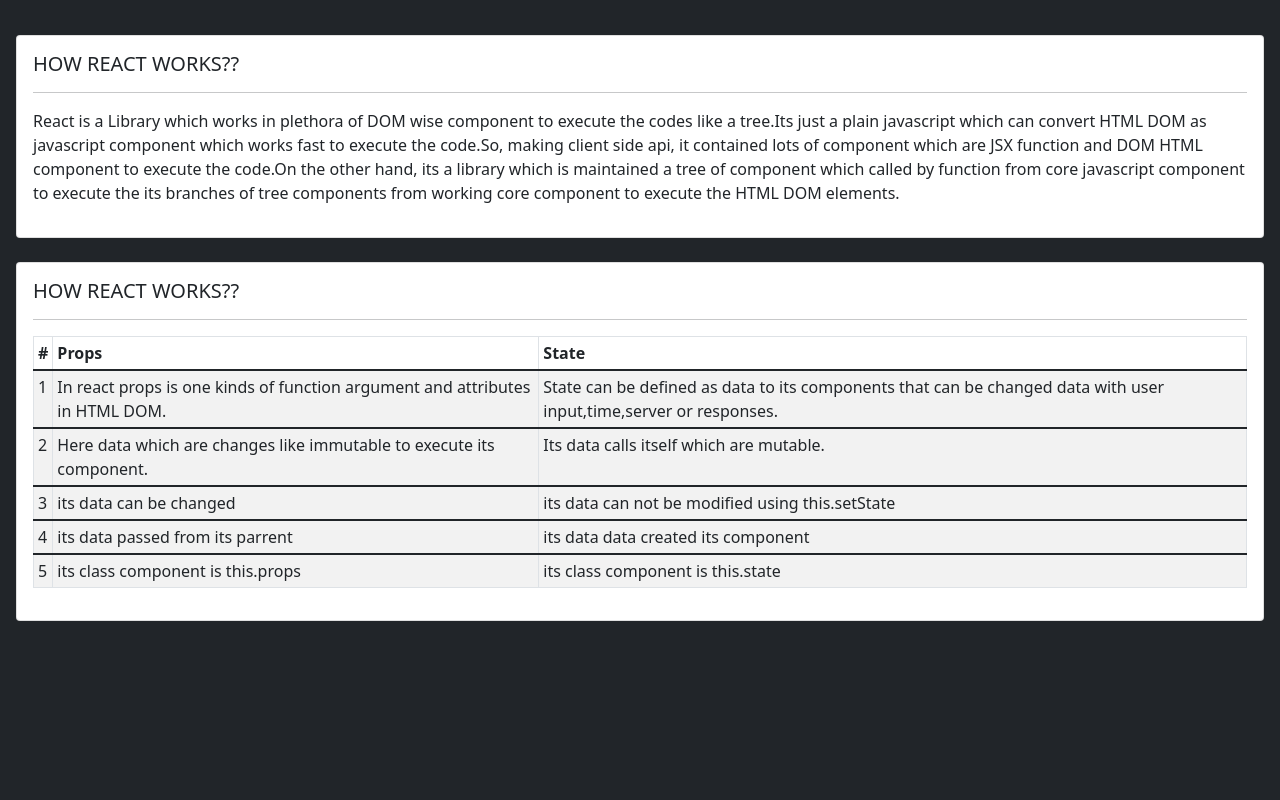
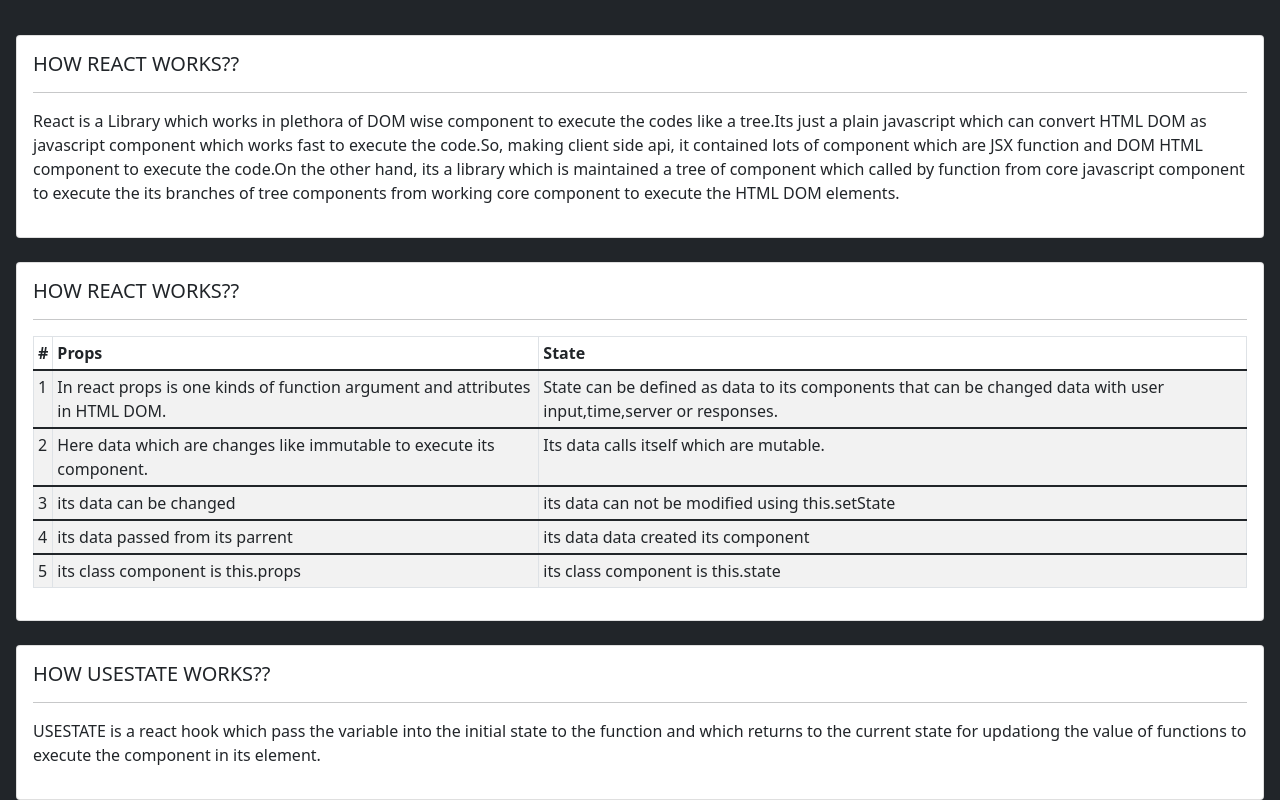
Before and after one commit to Nabi171/Alkestrico-De-library, a React (Create React App) app: page / in a window 1280 px wide. Shown: the part 5609-6409 px from the top of the page. Before the commit the page ends 6230 px from the top, so only its background shows below. Built offline with nearby package versions, Linux system fonts and the light colour scheme.

Commit message:
7th commit

```diff
--- a/src/Accordian/Accordian.js
+++ b/src/Accordian/Accordian.js
@@ -60,6 +60,19 @@
         </Card.Body>
       </Card>
 
+      <Card className='mt-4 mx-3'>
+        <Card.Body>
+          <h5>HOW  USESTATE WORKS??</h5><hr />
+          <p>USESTATE is a react hook which pass the variable into the initial state to the function and which returns to the current state for updationg the value of functions to execute the component in its element.</p>
+        </Card.Body>
+      </Card>
+
+
+
+
+
+
+
     </div>
   );
 };
```
